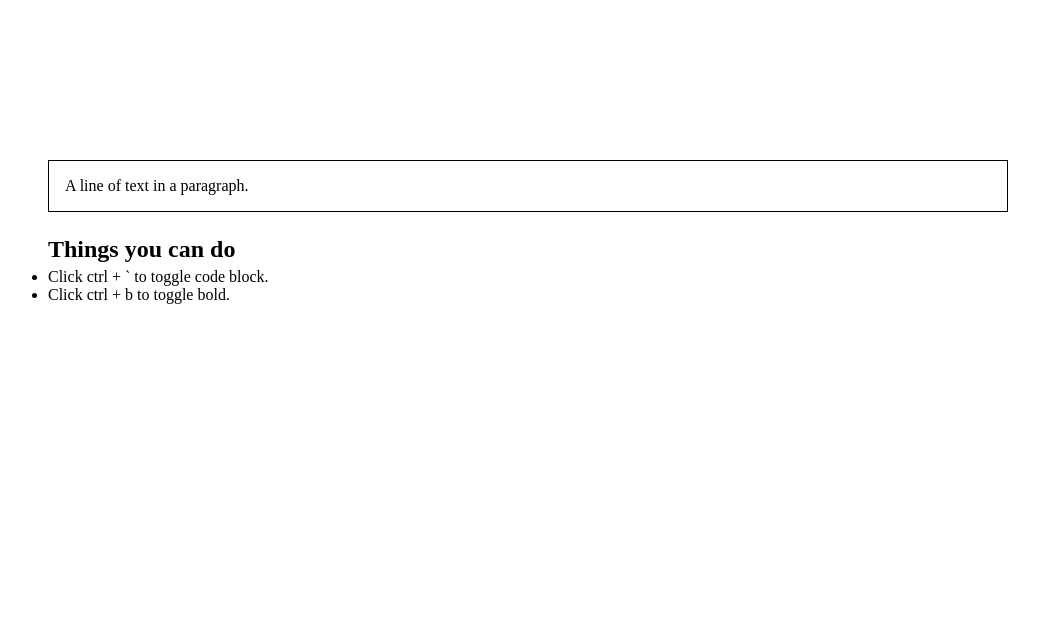
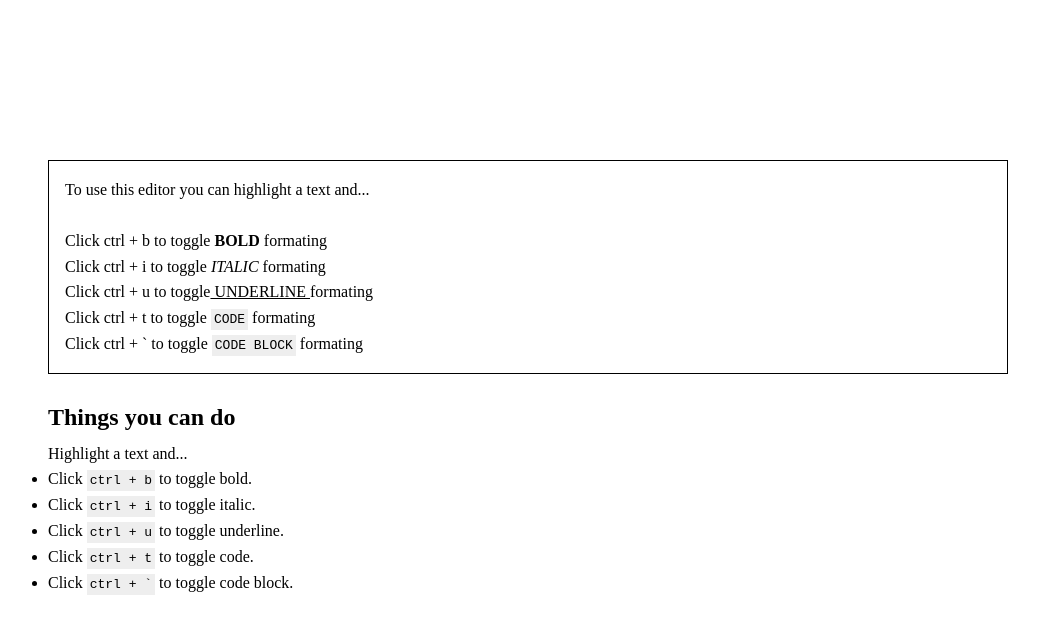
Before and after one commit to andreasrobert/next-slate-ts, a Next.js app: page / in a window 1280 px wide. Shown: the top 634 px of the page, without its empty margins (112-1151 px from the left). Built offline with nearby package versions, Linux system fonts and the light colour scheme.

Commit message:
Add bold + italic + underline + code format

```diff
--- a/src/pages/index.tsx
+++ b/src/pages/index.tsx
@@ -16,7 +16,15 @@ import { Slate, Editable, withReact, ReactEditor, RenderLeafProps } from "slate-
 
 type ElementType = "paragraph" | "code" | null;
 type CustomElement = { type: ElementType; children: CustomText[] };
-type CustomText = { text: string; bold?: boolean };
+type FormatType = {
+  bold?: boolean;
+  code?: boolean;
+  italic?: boolean;
+  underline?: boolean;
+};
+type CustomText = {
+  text: string;
+} & FormatType;
 
 declare module "slate" {
   interface CustomTypes {
@@ -27,13 +35,19 @@ declare module "slate" {
 }
 
 const CustomEditor = {
-  isBoldMarkActive(editor: Editor) {
-    const [match] = Editor.nodes(editor, {
-      match: (n) => SlateText.isText(n) && n.bold === true,
-      universal: true,
-    });
+  isMarkActive(editor: Editor, format: keyof FormatType) {
+    const marks = Editor.marks(editor);
+    return marks ? marks[format] === true : false;
+  },
 
-    return !!match;
+  toggleMark(editor: Editor, format: keyof FormatType) {
+    const isActive = CustomEditor.isMarkActive(editor, format);
+
+    if (isActive) {
+      Editor.removeMark(editor, format);
+    } else {
+      Editor.addMark(editor, format, true);
+    }
   },
 
   isCodeBlockActive(editor: Editor) {
@@ -42,15 +56,6 @@ const CustomEditor = {
     });
 
     return !!match;
-  },
-
-  toggleBoldMark(editor: Editor) {
-    const isActive = CustomEditor.isBoldMarkActive(editor);
-    Transforms.setNodes(
-      editor,
-      { bold: isActive ? false : true },
-      { match: (n) => SlateText.isText(n), split: true }
-    );
   },
 
   toggleCodeBlock(editor: Editor) {
@@ -66,7 +71,28 @@ const CustomEditor = {
 const initialValue: Descendant[] = [
   {
     type: "paragraph",
-    children: [{ text: "A line of text in a paragraph." }],
+    children: [
+      { text: "To use this editor you can highlight a text and...  \n\n" },
+      { text: "Click ctrl + b to toggle"},
+      { text: " BOLD ", bold: true },
+      { text: "formating \n" },
+
+      { text: "Click ctrl + i to toggle"},
+      { text: " ITALIC ", italic: true },
+      { text: "formating \n" },
+
+      { text: "Click ctrl + u to toggle"},
+      { text: " UNDERLINE ", underline: true },
+      { text: "formating \n" },
+
+      { text: "Click ctrl + t to toggle "},
+      { text: "CODE", code: true },
+      { text: " formating \n" },
+
+      { text: "Click ctrl + ` to toggle "},
+      { text: "CODE BLOCK", code: true },
+      { text: " formating" },
+    ],
   },
 ];
 
@@ -106,7 +132,25 @@ export default function Home() {
 
                 case "b": {
                   event.preventDefault();
-                  CustomEditor.toggleBoldMark(editor);
+                  CustomEditor.toggleMark(editor, "bold");
+                  break;
+                }
+
+                case "i": {
+                  event.preventDefault();
+                  CustomEditor.toggleMark(editor, "italic");
+                  break;
+                }
+
+                case "u": {
+                  event.preventDefault();
+                  CustomEditor.toggleMark(editor, "underline");
+                  break;
+                }
+
+                case "t": {
+                  event.preventDefault();
+                  CustomEditor.toggleMark(editor, "code");
                   break;
                 }
               }
@@ -115,9 +159,13 @@ export default function Home() {
         </Slate>
       </div>
       <h2>Things you can do</h2>
+      <p>Highlight a text and...</p>
       <ul>
-        <li>Click ctrl + ` to toggle code block.</li>
-        <li>Click ctrl + b to toggle bold.</li>
+        <li>Click <code>ctrl + b</code> to toggle bold.</li>
+        <li>Click <code>ctrl + i</code> to toggle italic.</li>
+        <li>Click <code>ctrl + u</code> to toggle underline.</li>
+        <li>Click <code>ctrl + t</code> to toggle code.</li>
+        <li>Click <code>ctrl + `</code> to toggle code block.</li>
       </ul>
     </main>
   );
@@ -135,10 +183,22 @@ const DefaultElement = (props: RenderLeafProps) => {
   return <p {...props.attributes}>{props.children}</p>;
 };
 
-const Leaf = (props: RenderLeafProps) => {
-  return (
-    <span {...props.attributes} style={{ fontWeight: props.leaf.bold ? "bold" : "normal" }}>
-      {props.children}
-    </span>
-  );
+const Leaf = ({ attributes, children, leaf }: RenderLeafProps) => {
+  if (leaf.bold) {
+    children = <strong>{children}</strong>;
+  }
+
+  if (leaf.code) {
+    children = <code>{children}</code>;
+  }
+
+  if (leaf.italic) {
+    children = <em>{children}</em>;
+  }
+
+  if (leaf.underline) {
+    children = <u>{children}</u>;
+  }
+
+  return <span {...attributes}>{children}</span>;
 };
--- a/src/styles/globals.css
+++ b/src/styles/globals.css
@@ -8,6 +8,7 @@ html,
 body {
   max-width: 100vw;
   overflow-x: hidden;
+  line-height: 1.6
 }
 
 body {
@@ -28,6 +29,11 @@ h2{
   margin: 1em 0 0.2em;
 }
 
+code{
+  background-color: #eee;
+  padding: 3px;
+}
+
 .container {
   margin: auto;
   border: black 1px solid;
```
